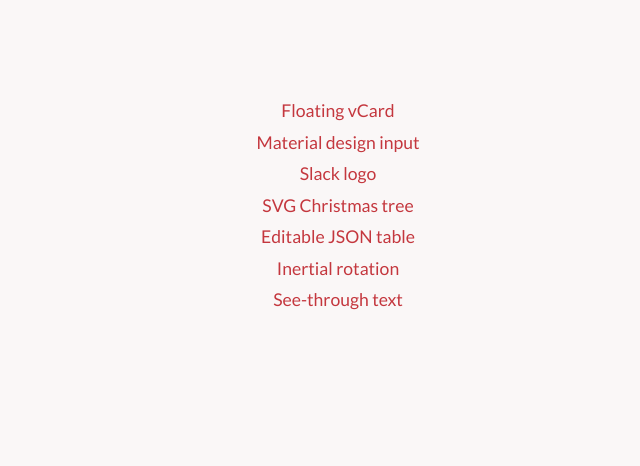
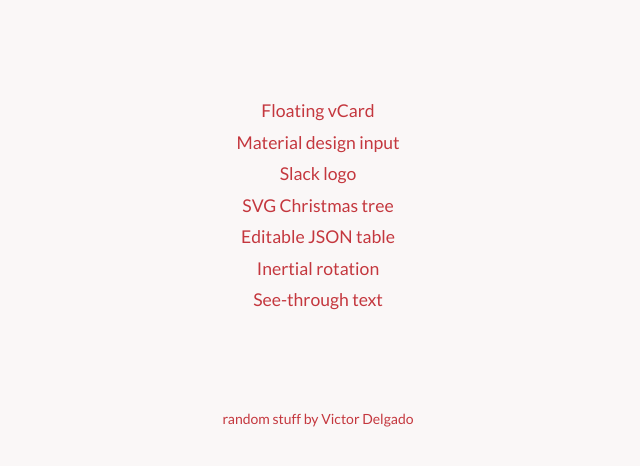
Before and after one commit to vdel26/playground, a website: page index.html in a window 1280 px wide. Shown: the whole page, without its empty margins (322-962 px from the left). Drawn offline with Linux system fonts and the light colour scheme.

Commit message:
small changes to list

```diff
--- a/index.html
+++ b/index.html
@@ -19,5 +19,7 @@
     <li><a href="see-through/">See-through text</a></li>
   </ul>
 
+  <div class="me"><a href="http://victordg.com">random stuff by Victor Delgado</a></div>
+
 </body>
 </html>
--- a/style.css
+++ b/style.css
@@ -12,9 +12,17 @@
 }
 ul {
   margin: 100px;
+  padding: 0;
   text-align: center;
   list-style: none;
 }
 li {
   margin-top: 0.6em;
 }
+.me {
+  margin: 0 auto;
+  font-size: 14px;
+  text-align: center;
+  -webkit-transition: .3s all linear;
+          transition: .3s all linear;
+}
```
